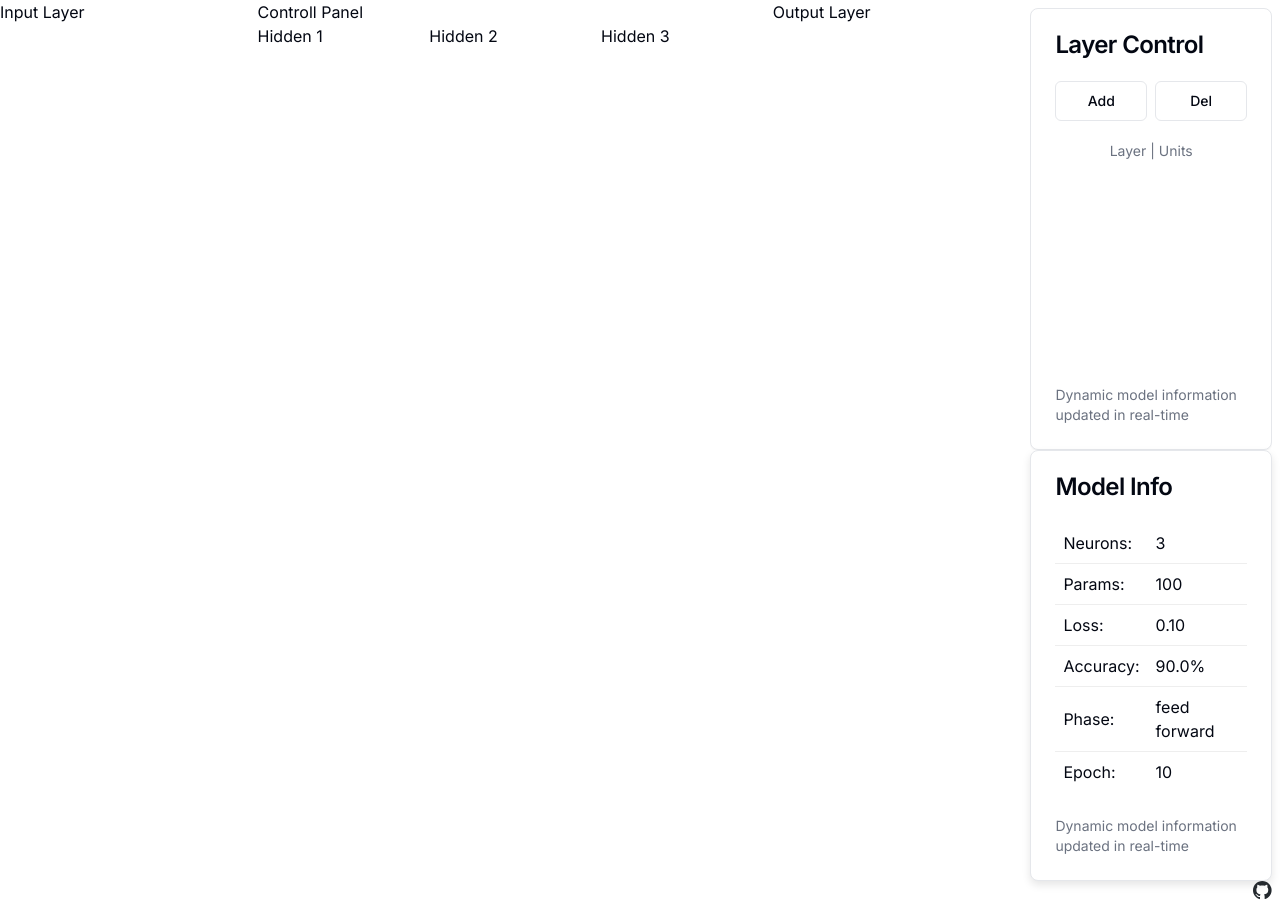
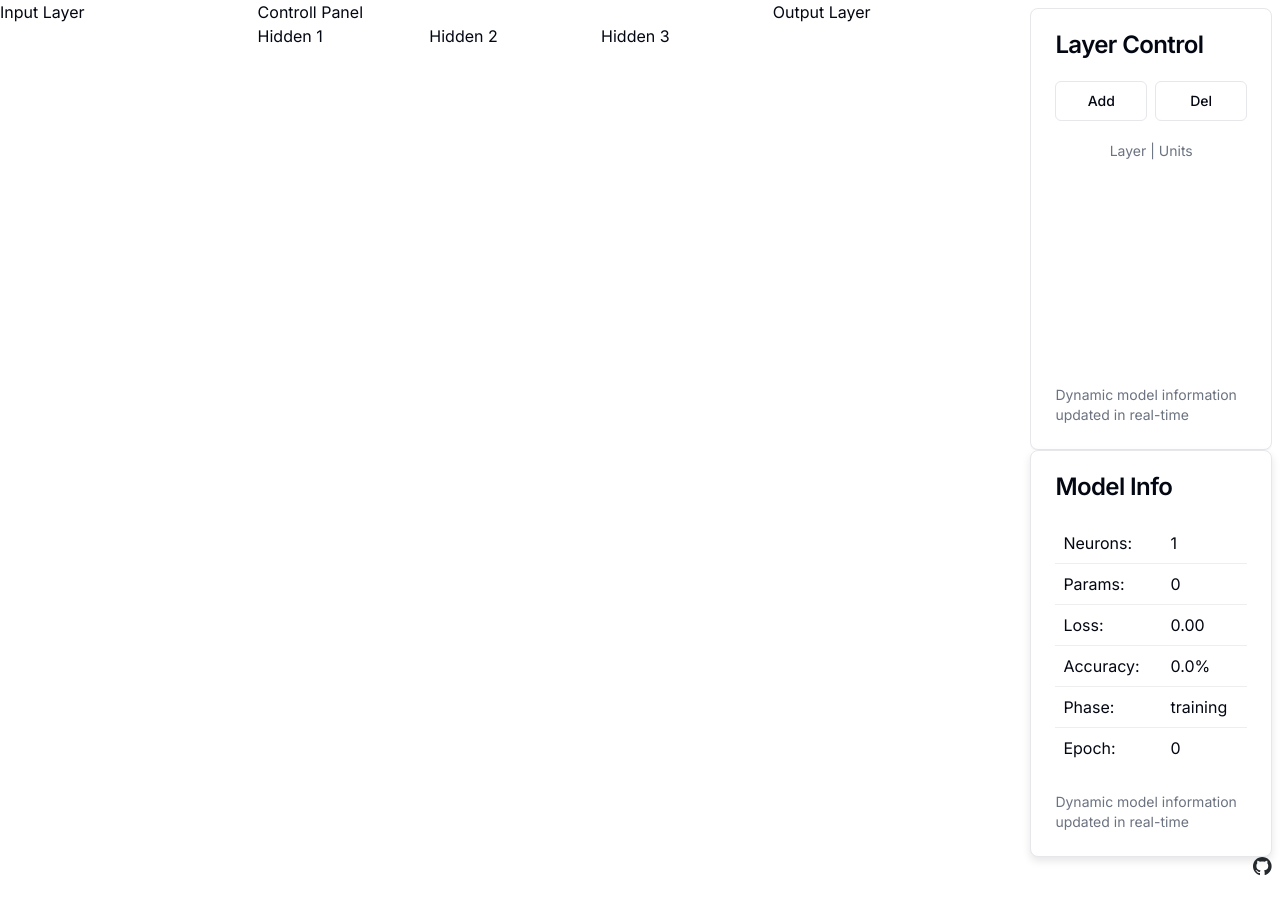
Before and after one commit to cleanupDev/nn_visualization, a Next.js app: page / in a window 1280 px wide. After the commit the page ends 876 px from the top, so only its background shows below. Built offline with nearby package versions, Linux system fonts and the light colour scheme.

Commit message:
add Zustand for global state, add ModelInfo Store for model data

```diff
--- a/components/sidecards/LayerControllCard.tsx
+++ b/components/sidecards/LayerControllCard.tsx
@@ -1,6 +1,7 @@
 "use client";
 
 import * as React from "react";
+import { useModelStore } from "@/components/store";
 
 import {
   Card,
@@ -13,41 +14,49 @@ import {
 
 import { Button } from "@/components/ui/button";
 
-const LayerControllCard = () => {
-  const [layers, setLayers] = React.useState<
-    { name: string; neurons: number }[]
-  >([]);
+const LayerControlCard = () => {
+  const { layers, setLayers, setNumLayers, setNumNeurons } = useModelStore();
+
+  const updateStore = (newLayers: { name: string; neurons: number }[]) => {
+    setLayers(newLayers);
+    setNumLayers(newLayers.length);
+    const totalNeurons = newLayers.reduce(
+      (acc, layer) => acc + layer.neurons,
+      1
+    );
+    setNumNeurons(totalNeurons);
+  };
 
   const handleAddLayer = () => {
     if (layers.length < 3) {
-      setLayers((prevLayers) => [
-        ...prevLayers,
-        { name: `Layer ${prevLayers.length + 1}`, neurons: 0 },
-      ]);
+      const newLayers = [
+        ...layers,
+        { name: `Layer ${layers.length + 1}`, neurons: 1 },
+      ];
+      updateStore(newLayers);
     }
   };
 
   const handleDeleteLayer = () => {
-    setLayers((prevLayers) => prevLayers.slice(0, prevLayers.length - 1));
+    const newLayers = layers.slice(0, layers.length - 1);
+    updateStore(newLayers);
   };
 
   const handleAddNeuron = (index: number) => {
     if (layers[index].neurons >= 4) return;
-    setLayers((prevLayers) =>
-      prevLayers.map((layer, idx) =>
-        idx === index ? { ...layer, neurons: layer.neurons + 1 } : layer
-      )
+    const newLayers = layers.map((layer, idx) =>
+      idx === index ? { ...layer, neurons: layer.neurons + 1 } : layer
     );
+    updateStore(newLayers);
   };
 
   const handleDeleteNeuron = (index: number) => {
-    setLayers((prevLayers) =>
-      prevLayers.map((layer, idx) =>
-        idx === index
-          ? { ...layer, neurons: Math.max(0, layer.neurons - 1) }
-          : layer
-      )
+    const newLayers = layers.map((layer, idx) =>
+      idx === index
+        ? { ...layer, neurons: Math.max(1, layer.neurons - 1) }
+        : layer
     );
+    updateStore(newLayers);
   };
 
   return (
@@ -113,4 +122,4 @@ const LayerControllCard = () => {
   );
 };
 
-export default LayerControllCard;
+export default LayerControlCard;
--- a/components/sidecards/LayerInfoCard.tsx
+++ b/components/sidecards/LayerInfoCard.tsx
@@ -1,6 +1,7 @@
 "use client";
 
 import * as React from "react";
+import { useModelStore } from "@/components/store";
 
 import {
   Card,
@@ -11,26 +12,15 @@ import {
   CardTitle,
 } from "@/components/ui/card";
 
-// Assuming BasicModelDataMock might be replaced with real data fetching in the future
 const LayerInfoCard = () => {
-  const [modelData, setModelData] = React.useState({
-    num_neurons: 3,
-    num_params: 100,
-    curr_loss: 0.1,
-    curr_acc: 0.9,
-    curr_phase: "feed forward",
-    curr_epoch: 10,
-  });
-
-  // Placeholder for a function that could update modelData, e.g., from an API call
-  const updateModelData = (newData) => {
-    setModelData(newData);
-  };
-
-  // Example usage, could be triggered by useEffect for data fetching or other events
-  // React.useEffect(() => {
-  //   fetchModelData().then(data => updateModelData(data));
-  // }, []);
+  const modelData = useModelStore((state) => ({
+    num_neurons: state.num_neurons,
+    num_params: state.num_params,
+    curr_loss: state.curr_loss,
+    curr_acc: state.curr_acc,
+    curr_phase: state.curr_phase,
+    curr_epoch: state.curr_epoch,
+  }));
 
   return (
     <Card className="h-full model-info-card">
--- /dev/null
+++ b/components/store.ts
@@ -0,0 +1,44 @@
+"use client";
+
+import { create } from 'zustand';
+
+interface ModelInfo {
+    num_neurons: number;
+    num_layers: number;
+    layers: { name: string; neurons: number }[];
+    num_params: number;
+    curr_acc: number;
+    curr_loss: number;
+    curr_phase: string;
+    curr_epoch: number;
+}
+
+export const useModelStore = create<ModelInfo>((set) => ({
+    input_neurons: 2,
+    output_neurons: 1,
+    num_neurons: 1,
+    num_layers: 0,
+    layers: [],
+    num_params: 0,
+    curr_acc: 0,
+    curr_loss: 0,
+    curr_phase: "training",
+    curr_epoch: 0,
+    setNumNeurons: (num: number) => set({ num_neurons: num }),
+    setNumLayers: (num: number) => set({ num_layers: num }),
+    setLayers: (layers: { name: string; neurons: number }[]) => set({ layers }),
+    setNumParams: (num: number) => set({ num_params: num }),
+    setCurrAcc: (num: number) => set({ curr_acc: num }),
+    setCurrLoss: (num: number) => set({ curr_loss: num }),
+    setCurrPhase: (phase: string) => set({ curr_phase: phase }),
+    setCurrEpoch: (num: number) => set({ curr_epoch: num }),
+    updateNumParams: () => {
+        set((state) => {
+            let totalParams = 0;
+            for (let layer of state.layers) {
+                totalParams += layer.neurons;
+            }
+            return { num_params: totalParams };
+        });
+    },
+}));
--- a/package.json
+++ b/package.json
@@ -21,7 +21,8 @@
     "react": "^18",
     "react-dom": "^18",
     "tailwind-merge": "^2.2.1",
-    "tailwindcss-animate": "^1.0.7"
+    "tailwindcss-animate": "^1.0.7",
+    "zustand": "^4.5.1"
   },
   "devDependencies": {
     "@types/node": "^20",
```
Also changed, not shown: 1 other file (tests, documents, lock files or other folders).
